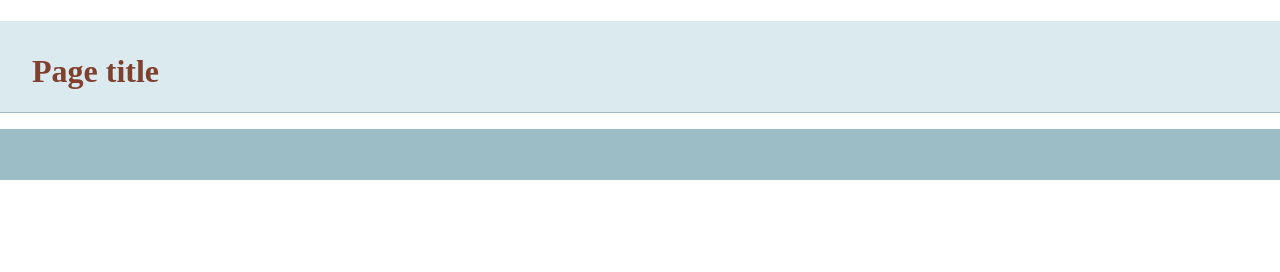
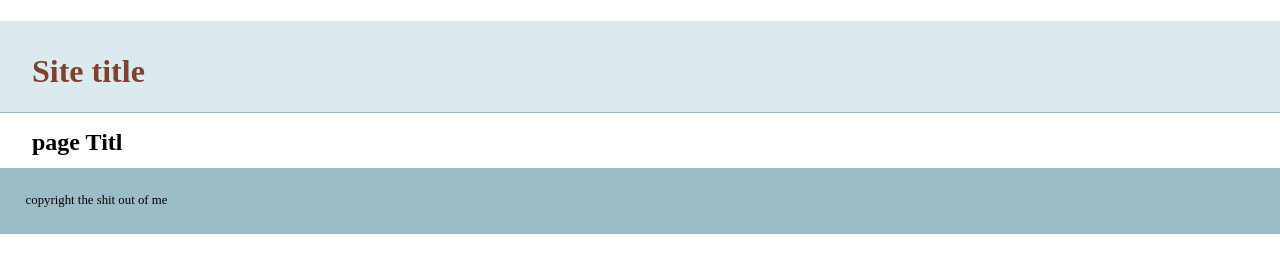
Before and after one commit to v00-d00/git-basics, a plain HTML site: page index.html in a window 1280 px wide. Drawn offline with nearby package versions, Linux system fonts and the light colour scheme.

```diff
--- a/index.html
+++ b/index.html
@@ -14,13 +14,14 @@
     </head>
     <body>
     <header>
-	<h1>Page title</h1>
+	<h1>Site title</h1>
     </header>
     <nav id="pageNav">
     </nav>
     <main>
+        <h2> page Titl</h2>
     </main>
-    <footer>
+    <footer> copyright the shit out of me
     </footer>
         <script>
 //use the modernizr load to load up external scripts. This will load the scripts asynchronously, but the order listed matters. Although it will load all scripts in parallel, it will execute them in the order listed
```
